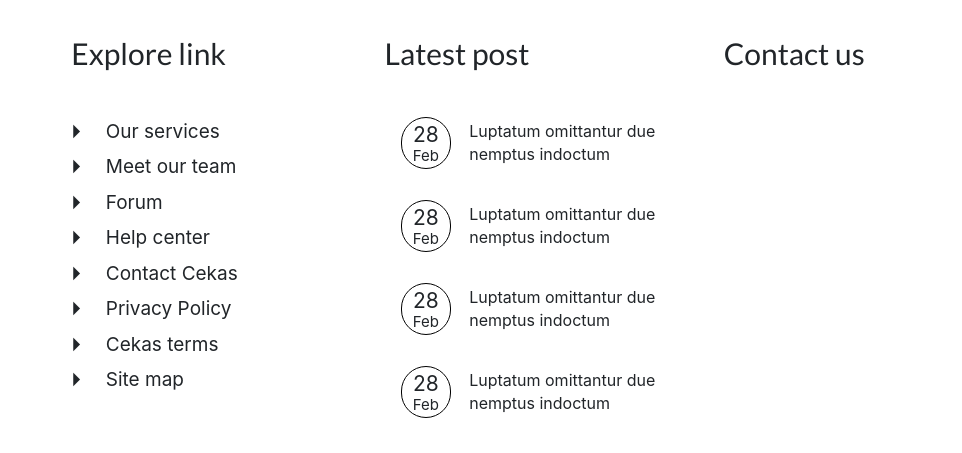
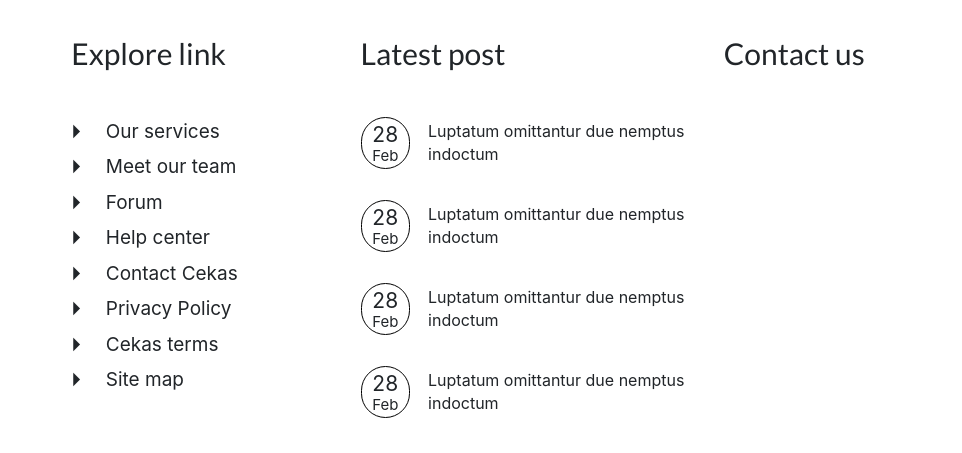
Before and after one commit to PawelSzy/clean-traning, a website: page index.html in a window 1280 px wide. Shown: the part 2654-3107 px from the top of the page, 318-1280 px from the left. Drawn offline with nearby package versions, Linux system fonts and the light colour scheme.

Commit message:
Latest post styling change padding

```diff
--- a/sass/_footer.scss
+++ b/sass/_footer.scss
@@ -15,6 +15,7 @@
       }
       &--latest-post {
         margin-bottom: 41px;
+        text-indent: 0;
       }
     }
   }
@@ -60,6 +61,9 @@
 }
 
 .latest-post {
+  & > ul {
+    padding-left: 0;
+  }
   &__post {
     list-style: none;
     display: flex;
@@ -68,7 +72,7 @@
     &__date {
       border: 1px solid #000000;
       border-radius: 73px;
-      width: 72px;
+      width: 60px;
       height: 52px;
       text-align: center;
       font-size: 21px;
```
Also changed, not shown: css/main.css, 1 other file.
